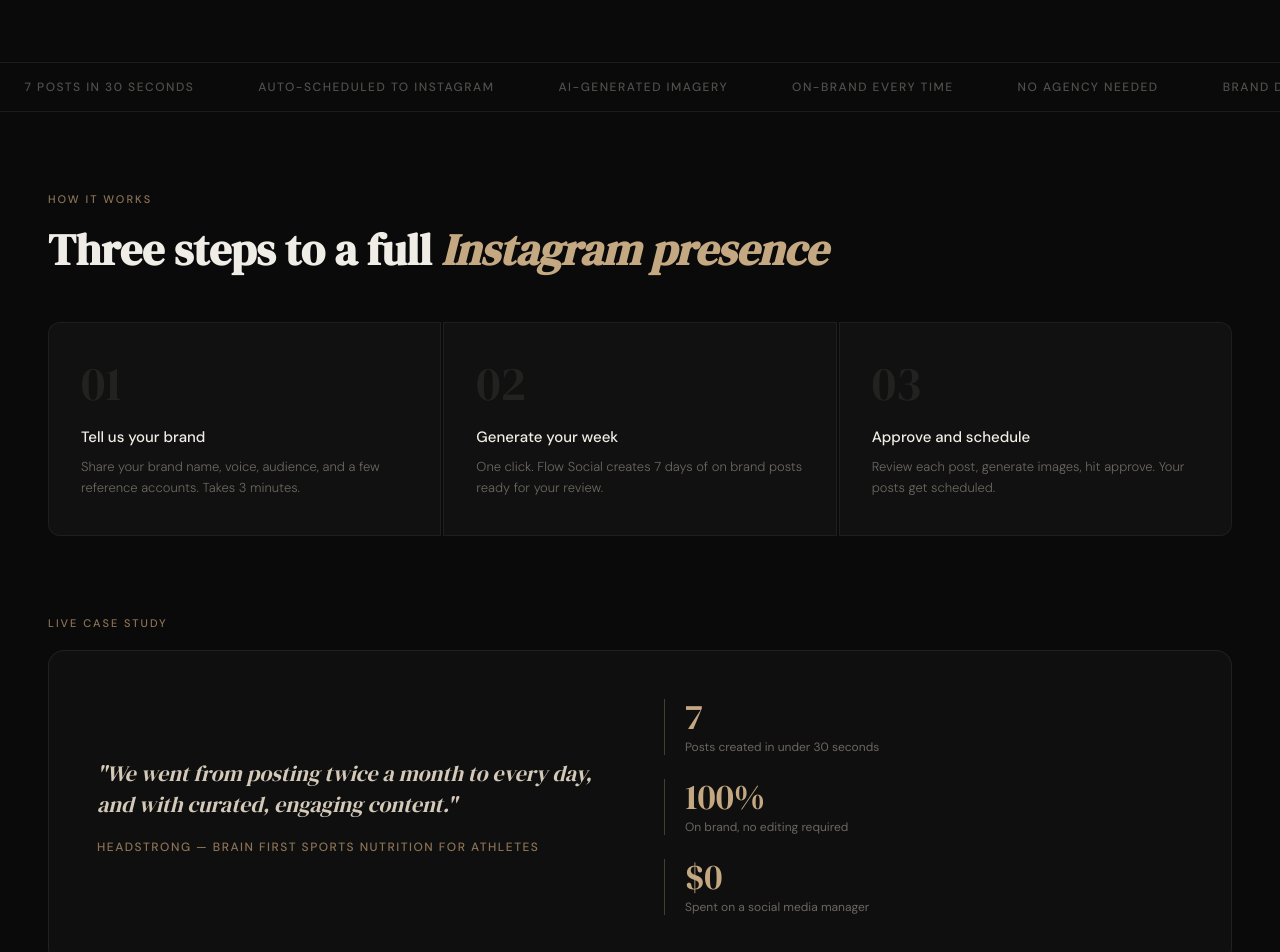
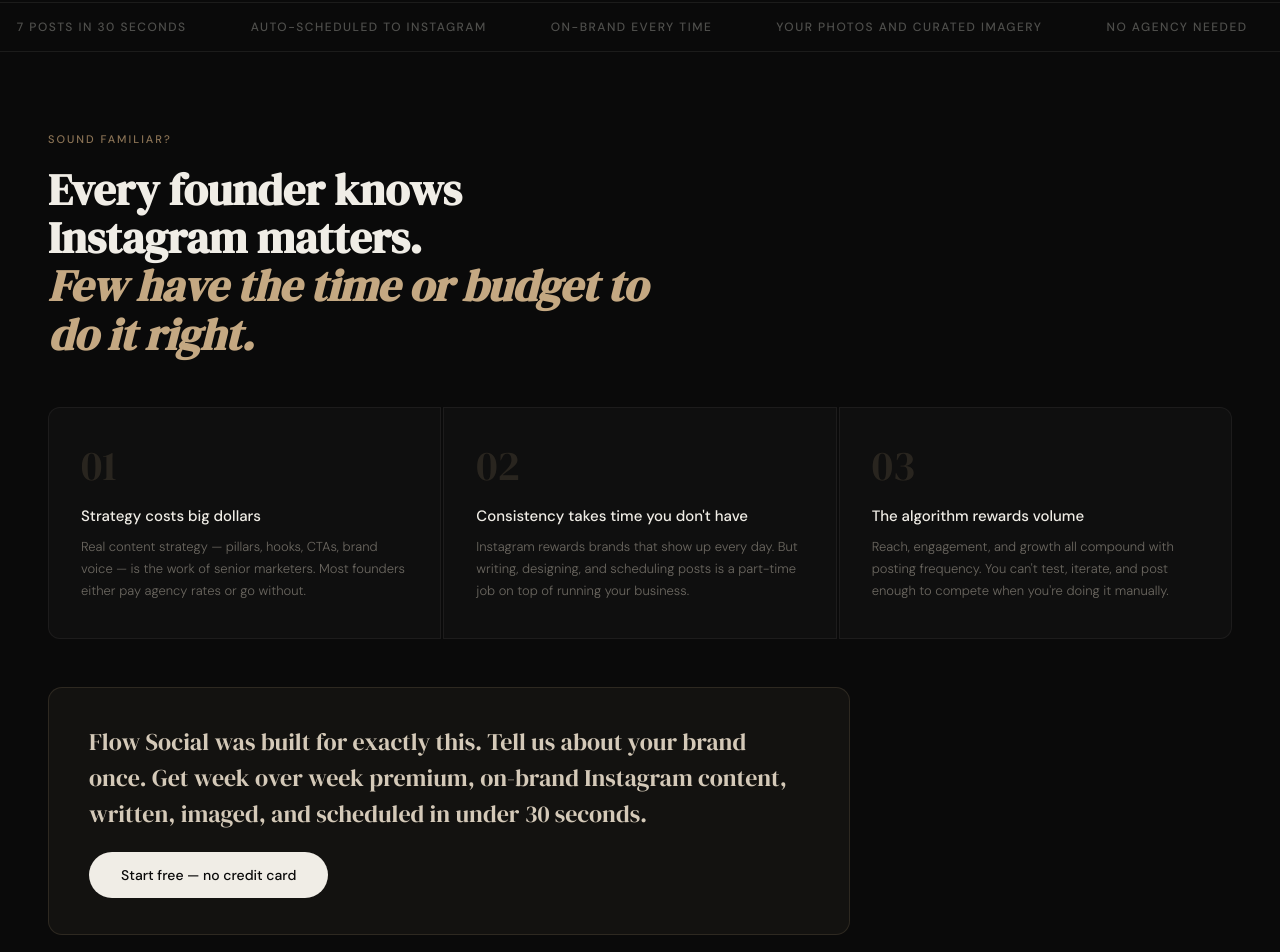
Before and after one commit to DarrenBurkePhD/flowsocial, a Next.js app: page / in a window 1280 px wide. Shown: the part 680-1632 px from the top of the page. Built offline with nearby package versions, Linux system fonts and the light colour scheme.

Commit message:
feat: homepage pain section, refined copy, updated features list

```diff
--- a/src/app/page.tsx
+++ b/src/app/page.tsx
@@ -17,12 +17,14 @@
           .fs-hero { padding: 60px 24px 48px !important; }
           .fs-section { padding: 60px 24px !important; }
           .fs-section-notop { padding: 0 24px 60px !important; }
+          .fs-pain { padding: 60px 24px !important; }
           .fs-proof { grid-template-columns: 1fr !important; gap: 32px !important; padding: 32px 24px !important; }
           .fs-proof-quote { font-size: 15px !important; line-height: 1.5 !important; }
           .fs-step-first { border-radius: 12px 12px 0 0 !important; }
           .fs-step-last { border-radius: 0 0 12px 12px !important; }
           .fs-footer { flex-direction: column !important; gap: 6px !important; padding: 24px !important; align-items: flex-start !important; }
           .fs-footer-copy { font-size: 11px !important; }
+          .fs-pain-grid { grid-template-columns: 1fr !important; }
         }
       `}</style>
 
@@ -38,16 +40,10 @@
           <span style={{ fontFamily: "'DM Serif Display', serif", fontSize: "20px", color: "#F0EDE6", letterSpacing: "-0.3px" }}>Flow Social</span>
         </div>
         <div style={{ display: "flex", alignItems: "center", gap: "12px" }}>
-          <Link
-            href="/auth"
-            style={{ background: "transparent", color: "#9E9A93", padding: "10px 18px", borderRadius: "100px", fontSize: "13px", fontWeight: 400, textDecoration: "none", border: "0.5px solid rgba(240,237,230,0.15)" }}
-          >
+          <Link href="/auth" style={{ background: "transparent", color: "#9E9A93", padding: "10px 18px", borderRadius: "100px", fontSize: "13px", fontWeight: 400, textDecoration: "none", border: "0.5px solid rgba(240,237,230,0.15)" }}>
             Sign in
           </Link>
-          <Link
-            href="/onboarding"
-            style={{ background: "#F0EDE6", color: "#0A0A0A", padding: "10px 22px", borderRadius: "100px", fontSize: "13px", fontWeight: 500, textDecoration: "none" }}
-          >
+          <Link href="/onboarding" style={{ background: "#F0EDE6", color: "#0A0A0A", padding: "10px 22px", borderRadius: "100px", fontSize: "13px", fontWeight: 500, textDecoration: "none" }}>
             Start free trial
           </Link>
         </div>
@@ -63,34 +59,80 @@
           to be <em style={{ fontStyle: "italic", color: "#C4A882" }}>seen.</em>
         </h1>
         <p style={{ fontSize: "18px", fontWeight: 300, color: "#9E9A93", lineHeight: 1.6, maxWidth: "540px", margin: "24px 0 48px" }}>
-          Flow Social turns your brand story into a full week of premium Instagram content, written, designed, and scheduled automatically. No agency. No freelancer. No time wasted.
+          Flow Social turns your brand story into week over week premium Instagram content, written, imaged, and scheduled automatically. No agency. No freelancer. No time wasted.
         </p>
         <div style={{ display: "flex", alignItems: "center", gap: "16px", flexWrap: "wrap" }}>
-          <Link
-            href="/onboarding"
-            style={{ background: "#F0EDE6", color: "#0A0A0A", padding: "16px 36px", borderRadius: "100px", fontSize: "15px", fontWeight: 500, textDecoration: "none" }}
-          >
+          <Link href="/onboarding" style={{ background: "#F0EDE6", color: "#0A0A0A", padding: "16px 36px", borderRadius: "100px", fontSize: "15px", fontWeight: 500, textDecoration: "none" }}>
             Start 14-day free trial
           </Link>
-          <Link
-            href="/onboarding"
-            style={{ color: "#9E9A93", fontSize: "14px", fontWeight: 400, textDecoration: "none" }}
-          >
+          <Link href="/onboarding" style={{ color: "#9E9A93", fontSize: "14px", fontWeight: 400, textDecoration: "none" }}>
             See how it works →
           </Link>
         </div>
       </div>
 
       {/* Ticker */}
-      <div style={{ borderTop: "0.5px solid rgba(240,237,230,0.08)", borderBottom: "0.5px solid rgba(240,237,230,0.08)", padding: "16px 0", margin: "60px 0 0", overflow: "hidden" }}>
+      <div style={{ borderTop: "0.5px solid rgba(240,237,230,0.08)", borderBottom: "0.5px solid rgba(240,237,230,0.08)", padding: "16px 0", margin: "0 0 0", overflow: "hidden" }}>
         <div className="fs-ticker">
-          {["Brand DNA analysis", "7 posts in 30 seconds", "Auto-scheduled to Instagram", "AI-generated imagery", "On-brand every time", "No agency needed",
-            "Brand DNA analysis", "7 posts in 30 seconds", "Auto-scheduled to Instagram", "AI-generated imagery", "On-brand every time", "No agency needed"
+          {["Brand DNA analysis", "7 posts in 30 seconds", "Auto-scheduled to Instagram", "On-brand every time", "Your photos and curated imagery", "No agency needed",
+            "Brand DNA analysis", "7 posts in 30 seconds", "Auto-scheduled to Instagram", "On-brand every time", "Your photos and curated imagery", "No agency needed"
           ].map((item, i) => (
             <span key={i} style={{ fontSize: "12px", fontWeight: 500, letterSpacing: "1.5px", textTransform: "uppercase" as const, color: "rgba(240,237,230,0.3)", flexShrink: 0 }}>
               {item}
             </span>
           ))}
+        </div>
+      </div>
+
+      {/* Pain section */}
+      <div className="fs-pain" style={{ padding: "80px 48px" }}>
+        <div style={{ fontSize: "11px", fontWeight: 500, letterSpacing: "2px", textTransform: "uppercase", color: "#8B7355", marginBottom: "20px" }}>Sound familiar?</div>
+        <h2 style={{ fontFamily: "'DM Serif Display', serif", fontSize: "clamp(28px, 4vw, 44px)", lineHeight: 1.1, color: "#F0EDE6", margin: "0 0 48px", maxWidth: "600px" }}>
+          Every founder knows Instagram matters.<br />
+          <em style={{ color: "#C4A882" }}>Few have the time or budget to do it right.</em>
+        </h2>
+        <div className="fs-pain-grid" style={{ display: "grid", gridTemplateColumns: "repeat(3, 1fr)", gap: "2px" }}>
+          {[
+            {
+              num: "01",
+              title: "Strategy costs big dollars",
+              desc: "Real content strategy — pillars, hooks, CTAs, brand voice — is the work of senior marketers. Most founders either pay agency rates or go without."
+            },
+            {
+              num: "02",
+              title: "Consistency takes time you don't have",
+              desc: "Instagram rewards brands that show up every day. But writing, designing, and scheduling posts is a part-time job on top of running your business."
+            },
+            {
+              num: "03",
+              title: "The algorithm rewards volume",
+              desc: "Reach, engagement, and growth all compound with posting frequency. You can't test, iterate, and post enough to compete when you're doing it manually."
+            },
+          ].map((pain, i) => (
+            <div
+              key={i}
+              style={{
+                background: "#0F0F0F",
+                padding: "36px 32px",
+                border: "0.5px solid rgba(240,237,230,0.06)",
+                borderRadius: i === 0 ? "12px 0 0 12px" : i === 2 ? "0 12px 12px 0" : "0"
+              }}
+            >
+              <div style={{ fontFamily: "'DM Serif Display', serif", fontSize: "42px", color: "rgba(196,168,130,0.15)", lineHeight: 1, marginBottom: "20px" }}>{pain.num}</div>
+              <div style={{ fontSize: "15px", fontWeight: 500, color: "#F0EDE6", marginBottom: "10px" }}>{pain.title}</div>
+              <div style={{ fontSize: "13px", fontWeight: 300, color: "#6B6760", lineHeight: 1.7 }}>{pain.desc}</div>
+            </div>
+          ))}
+        </div>
+
+        {/* Pivot */}
+        <div style={{ marginTop: "48px", background: "rgba(196,168,130,0.05)", border: "0.5px solid rgba(196,168,130,0.15)", borderRadius: "14px", padding: "36px 40px", maxWidth: "720px" }}>
+          <p style={{ fontFamily: "'DM Serif Display', serif", fontSize: "clamp(18px, 2.5vw, 24px)", color: "#D4C9B8", lineHeight: 1.5, margin: "0 0 20px" }}>
+            Flow Social was built for exactly this. Tell us about your brand once. Get week over week premium, on-brand Instagram content, written, imaged, and scheduled in under 30 seconds.
+          </p>
+          <Link href="/onboarding" style={{ display: "inline-block", background: "#F0EDE6", color: "#0A0A0A", padding: "14px 32px", borderRadius: "100px", fontSize: "14px", fontWeight: 500, textDecoration: "none" }}>
+            Start free — no credit card
+          </Link>
         </div>
       </div>
 
@@ -102,9 +144,9 @@
         </h2>
         <div className="fs-steps">
           {[
-            { num: "01", title: "Tell us your brand", desc: "Share your brand name, voice, audience, and a few reference accounts. Takes 3 minutes.", cls: "fs-step-first" },
-            { num: "02", title: "Generate your week", desc: "One click. Flow Social creates 7 days of on brand posts ready for your review.", cls: "" },
-            { num: "03", title: "Approve and schedule", desc: "Review each post, generate images, hit approve. Your posts get scheduled.", cls: "fs-step-last" },
+            { num: "01", title: "Tell us your brand", desc: "Enter your brand name, website, and audience. We scan your site and build your brand DNA automatically. Takes 3 minutes.", cls: "fs-step-first" },
+            { num: "02", title: "Generate your week", desc: "One click. Flow Social writes 7 days of on-brand captions, hashtags, and CTAs with images ready for your review.", cls: "" },
+            { num: "03", title: "Approve and schedule", desc: "Review each post, swap images if you want, hit approve. Your posts are scheduled to Instagram automatically.", cls: "fs-step-last" },
           ].map((step, i) => (
             <div
               key={i}
@@ -129,12 +171,7 @@
         <div style={{ fontSize: "11px", fontWeight: 500, letterSpacing: "2px", textTransform: "uppercase", color: "#8B7355", marginBottom: "20px" }}>Live case study</div>
         <div
           className="fs-proof"
-          style={{
-            background: "#0F0F0F",
-            border: "0.5px solid rgba(240,237,230,0.08)",
-            borderRadius: "16px",
-            padding: "48px",
-          }}
+          style={{ background: "#0F0F0F", border: "0.5px solid rgba(240,237,230,0.08)", borderRadius: "16px", padding: "48px" }}
         >
           <div>
             <div className="fs-proof-quote">
@@ -165,28 +202,20 @@
         <h2 style={{ fontFamily: "'DM Serif Display', serif", fontSize: "clamp(28px, 4vw, 44px)", lineHeight: 1.1, color: "#F0EDE6", marginBottom: "40px" }}>
           Founder-friendly <em style={{ color: "#C4A882" }}>pricing</em>
         </h2>
-        <div style={{
-          background: "#111111",
-          border: "0.5px solid rgba(240,237,230,0.08)",
-          borderRadius: "16px",
-          padding: "48px",
-          maxWidth: "480px",
-          margin: "0 auto",
-          textAlign: "center"
-        }}>
+        <div style={{ background: "#111111", border: "0.5px solid rgba(240,237,230,0.08)", borderRadius: "16px", padding: "48px", maxWidth: "480px", margin: "0 auto", textAlign: "center" }}>
           <div style={{ fontSize: "12px", fontWeight: 500, letterSpacing: "2px", textTransform: "uppercase", color: "#8B7355" }}>Everything included</div>
           <div style={{ fontFamily: "'DM Serif Display', serif", fontSize: "64px", color: "#F0EDE6", lineHeight: 1, margin: "24px 0 8px" }}>
             $97<span style={{ fontSize: "20px", color: "#6B6760" }}>/mo</span>
           </div>
-          <div style={{ fontSize: "14px", color: "#6B6760", marginBottom: "32px" }}>14-day free trial</div>
+          <div style={{ fontSize: "14px", color: "#6B6760", marginBottom: "32px" }}>14-day free trial. No credit card.</div>
           <ul style={{ listStyle: "none", padding: 0, margin: "0 0 36px", textAlign: "left", display: "flex", flexDirection: "column", gap: "12px" }}>
             {[
-              "7 posts for each week",
-              "AI powered image per post",
-              "Auto-scheduling to IG via Buffer",
-              "Your brands DNA every post",
-              "Caption editing and regeneration",
-              "Unlimited content packages",
+              "7 on-brand posts generated every week",
+              "AI-powered captions, hashtags and CTAs",
+              "Images from your photos, curated professional photography, or AI generated",
+              "Auto-scheduling to Instagram via Buffer",
+              "Brand DNA built from your website and voice",
+              "Caption editing and one-click regeneration",
             ].map((f, i) => (
               <li key={i} style={{ fontSize: "14px", color: "#9E9A93", paddingLeft: "20px", position: "relative", fontWeight: 300 }}>
                 <span style={{ position: "absolute", left: 0, top: "7px", width: "6px", height: "6px", borderRadius: "50%", background: "#C4A882", display: "block" }} />
@@ -194,10 +223,7 @@
               </li>
             ))}
           </ul>
-          <Link
-            href="/onboarding"
-            style={{ display: "block", background: "#F0EDE6", color: "#0A0A0A", padding: "18px", borderRadius: "100px", fontSize: "15px", fontWeight: 500, textDecoration: "none" }}
-          >
+          <Link href="/onboarding" style={{ display: "block", background: "#F0EDE6", color: "#0A0A0A", padding: "18px", borderRadius: "100px", fontSize: "15px", fontWeight: 500, textDecoration: "none" }}>
             Start free trial
           </Link>
           <div style={{ fontSize: "12px", color: "#6B6760", marginTop: "16px" }}>No credit card. Cancel anytime.</div>
```
